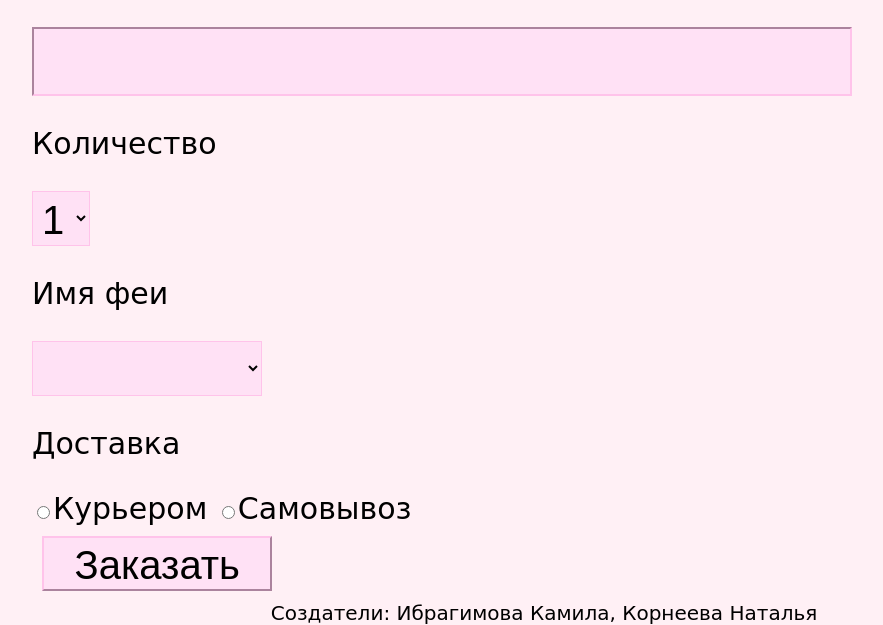
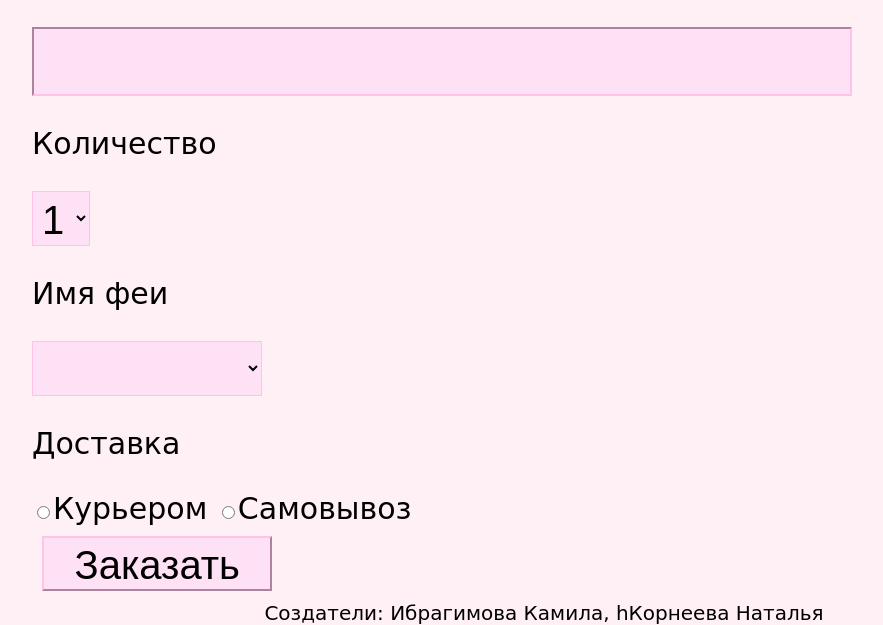
Before and after one commit to kakamilala/ibrkor, a plain HTML site: page форма.html in a window 1280 px wide. Shown: the part 634-1259 px from the top of the page, without its empty margins (96-979 px from the left). Drawn offline with Linux system fonts and the light colour scheme.

Commit message:
Update форма.html

```diff
--- a/форма.html
+++ b/форма.html
@@ -65,7 +65,7 @@
 
 
 
-      <div class="footer"><div class="footertext">Создатели: Ибрагимова Камила, Корнеева Наталья</div></div>
+      <div class="footer"><div class="footertext">Создатели: Ибрагимова Камила, hКорнеева Наталья</div></div>
 
   </body>
 </html>
```
